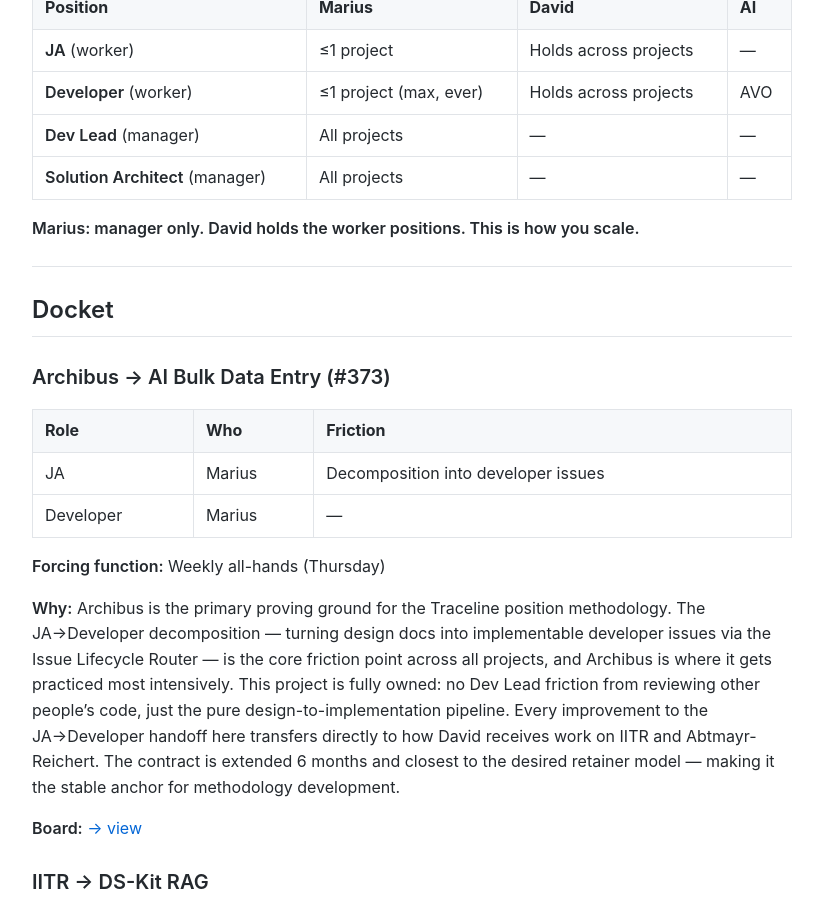
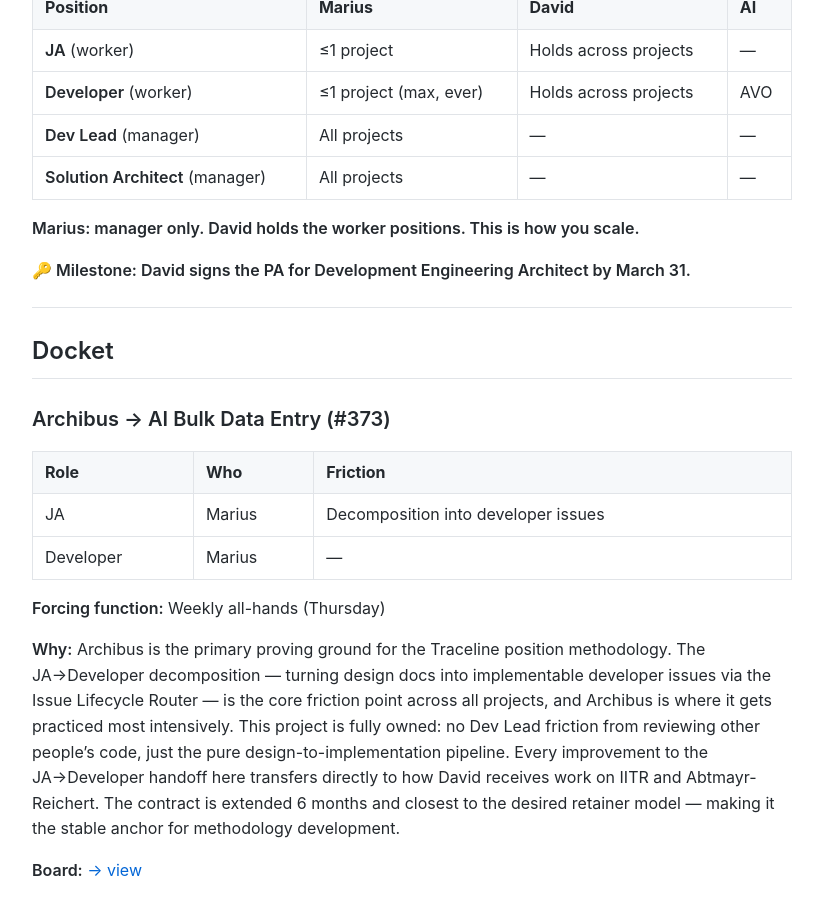
Before and after one commit to MariusWilsch/public-wilsch-ai-pages, a Jekyll site: the page built from project/soloforce/monthly-plan-2026-02-23-to-2026-03-31.md, in a window 1280 px wide and 900 px high, scrolled down 1036 px. Shown: the whole window, without its empty margins (228-1051 px from the left). Built offline with Jekyll 4.4.1, drawn with Linux system fonts in a browser that asks for light colours; our own code applies the rules of GitHub Pages for plain Markdown files.

Commit message:
Sync from hippocampus 2026-02-24

```diff
--- a/project/soloforce/monthly-plan-2026-02-23-to-2026-03-31.md
+++ b/project/soloforce/monthly-plan-2026-02-23-to-2026-03-31.md
@@ -37,6 +37,8 @@ First monthly plan. Testing: if monthly pre-decides direction and daily enforces
 | **Solution Architect** (manager) | All projects | — | — |
 
 **Marius: manager only. David holds the worker positions. This is how you scale.**
+
+**🔑 Milestone: David signs the PA for Development Engineering Architect by March 31.**
 
 ---
 
```
